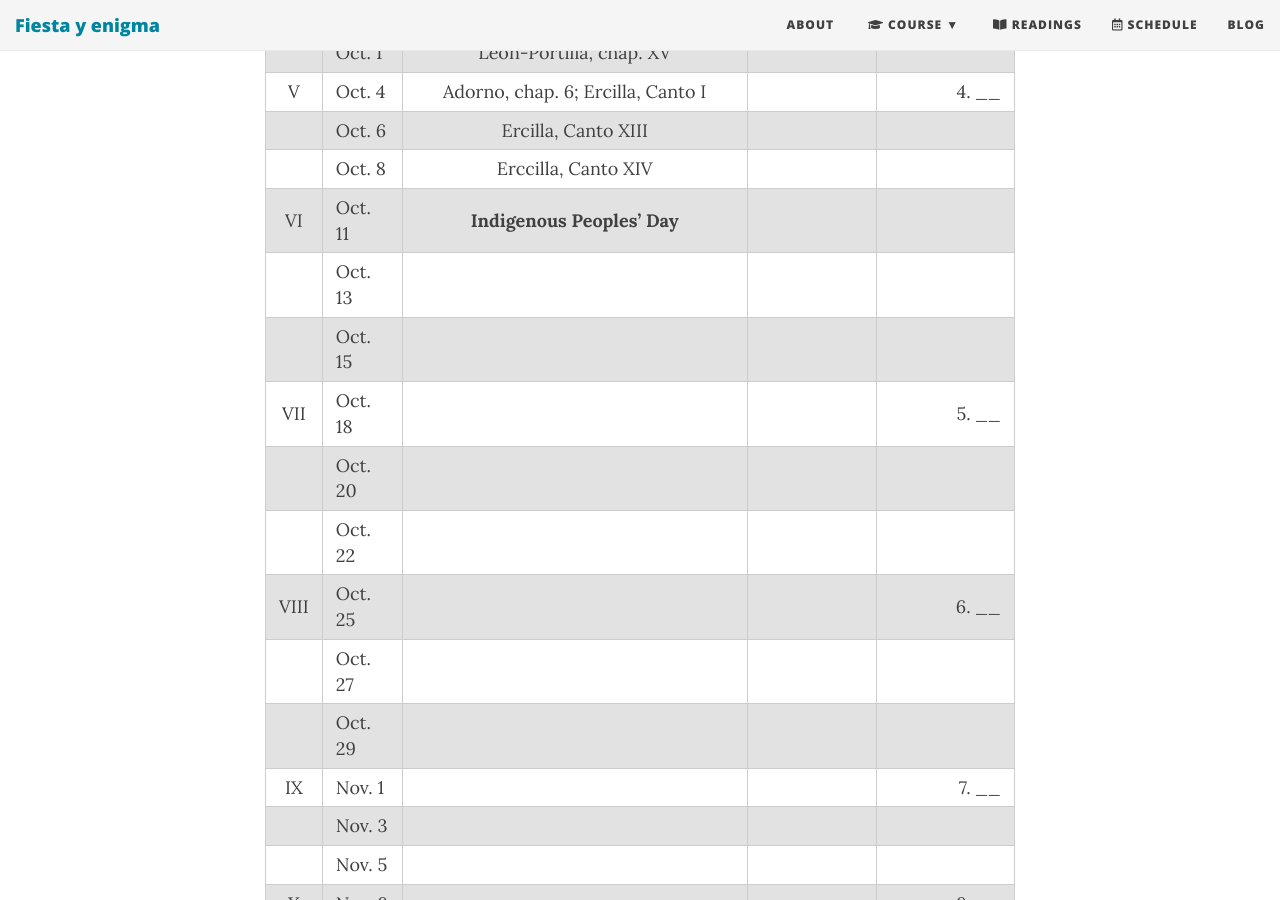
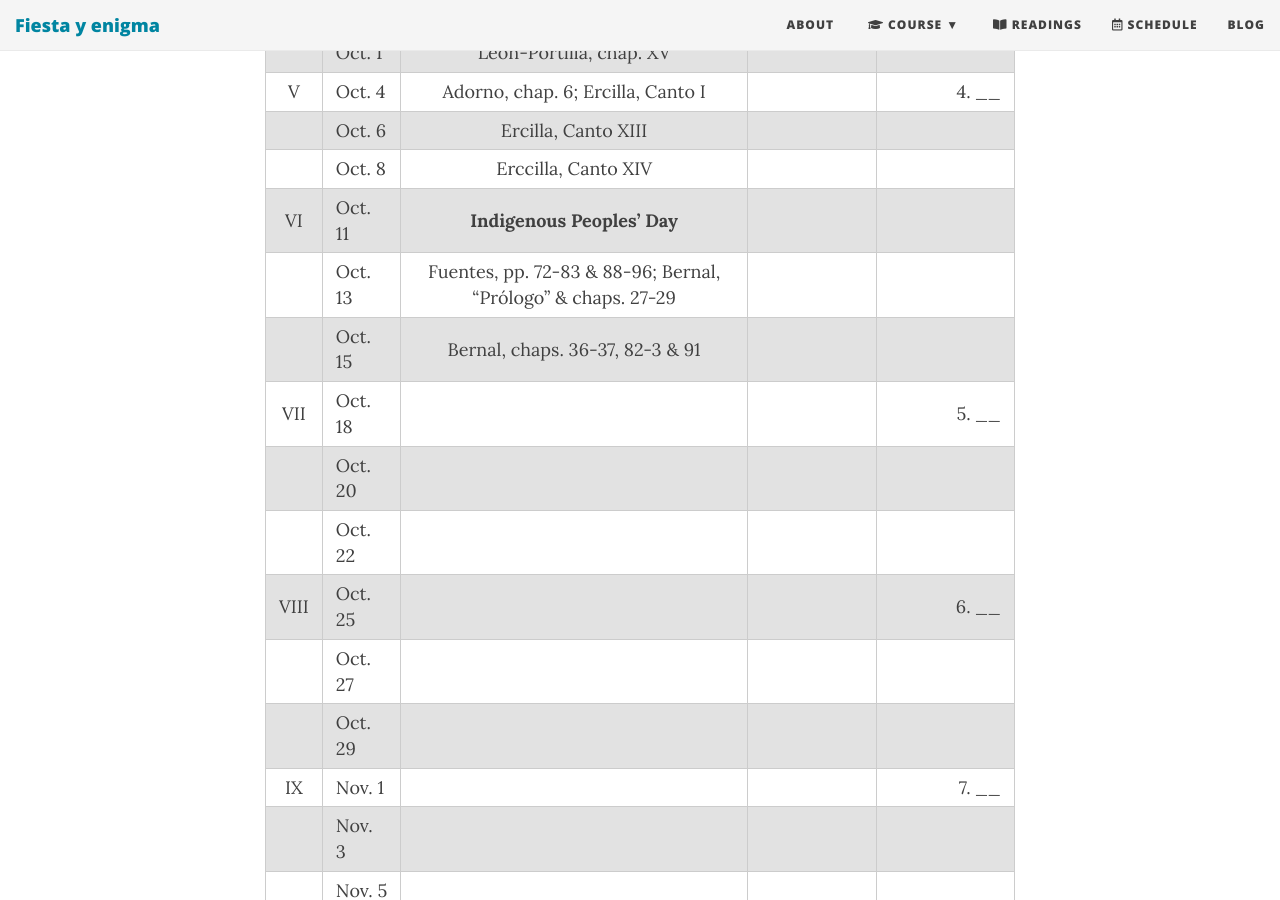
Before and after one commit to Hipomenes/ls452, a Jekyll site: the page built from calendar.md, in a window 1280 px wide and 900 px high, scrolled down 1090 px. Built offline with Jekyll 4.4.1, drawn with Linux system fonts in a browser that asks for light colours; nearby versions of some CDN libraries.

Commit message:
Update calendar.md

```diff
--- a/calendar.md
+++ b/calendar.md
@@ -25,8 +25,8 @@ subtitle: Spring 2021
 |     | Oct. 6   | Ercilla, Canto XIII
 |     | Oct. 8   | Erccilla, Canto XIV
 | VI  | Oct. 11  | **Indigenous Peoples' Day**
-|     | Oct. 13  |
-|     | Oct. 15  |
+|     | Oct. 13  | Fuentes, pp. 72-83 & 88-96; Bernal, "Prólogo" & chaps. 27-29
+|     | Oct. 15  | Bernal, chaps. 36-37, 82-3 & 91
 | VII | Oct. 18  |    | | 5. ____
 |     | Oct. 20  |
 |     | Oct. 22  |
```
